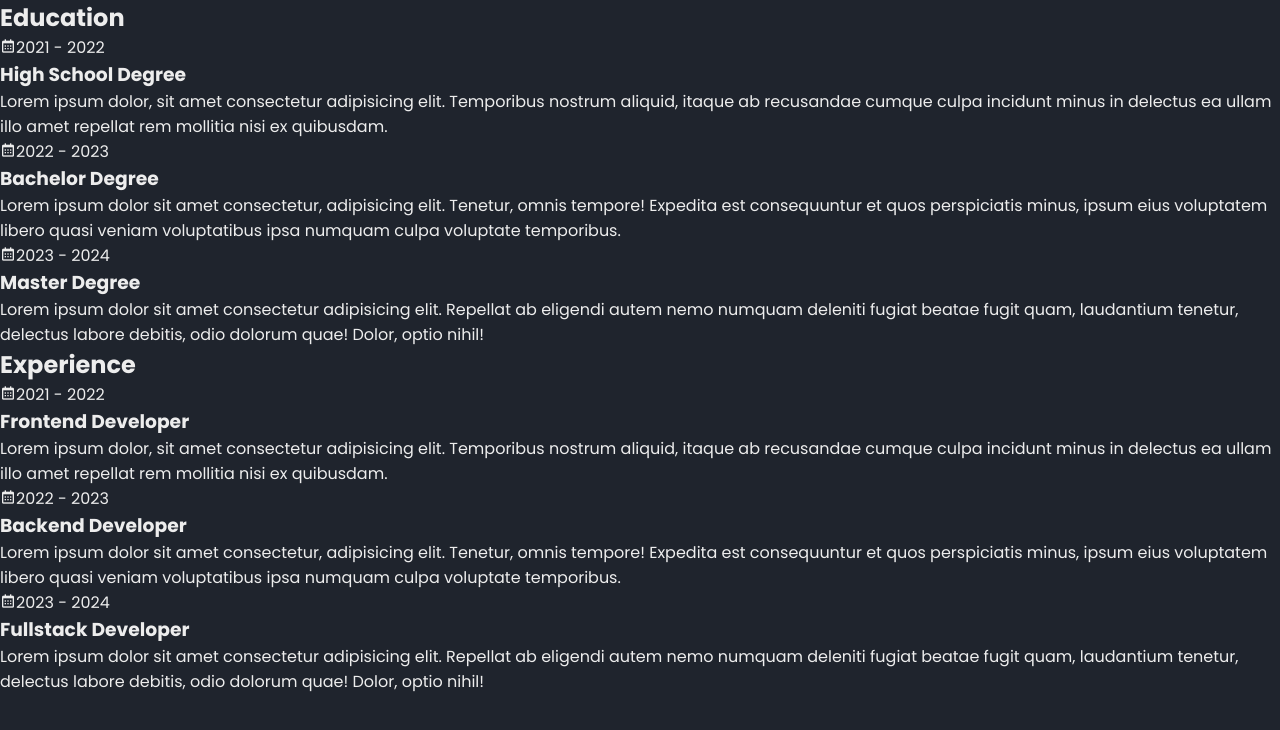
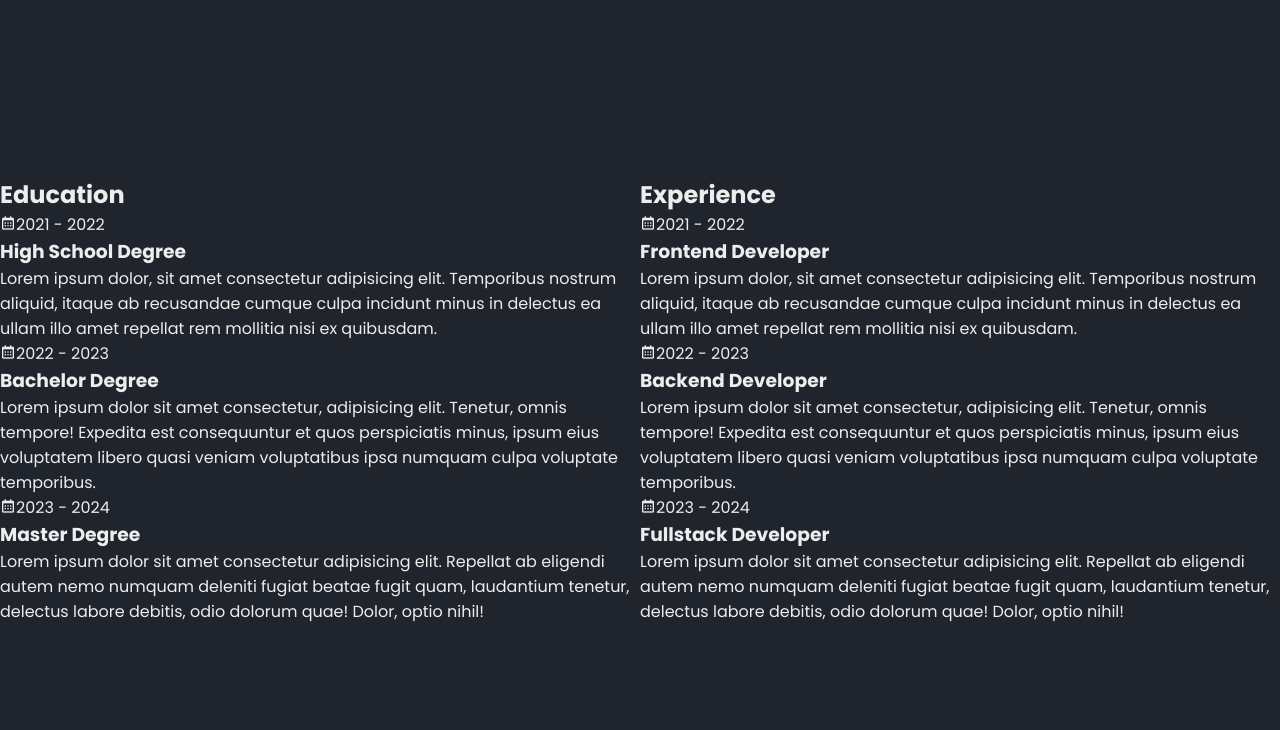
Before and after one commit to irwanpradana123/Membuat-TimeLine-dengan-HTML-CSS-part-2, a plain HTML site: page index.html in a window 1280 px wide. Drawn offline with nearby package versions, Linux system fonts and the light colour scheme.

Commit message:
Memodifikasi pada timeline di style.css

```diff
--- a/style.css
+++ b/style.css
@@ -11,3 +11,14 @@ body {
     background: #1f242d;
     color: #ededed;
 }
+
+.timeline {
+    display: flex;
+    justify-content: center;
+    align-items: center;
+    min-height: 100vh;
+}
+
+.timeline .timeline-row {
+    display: flex;
+}
```
